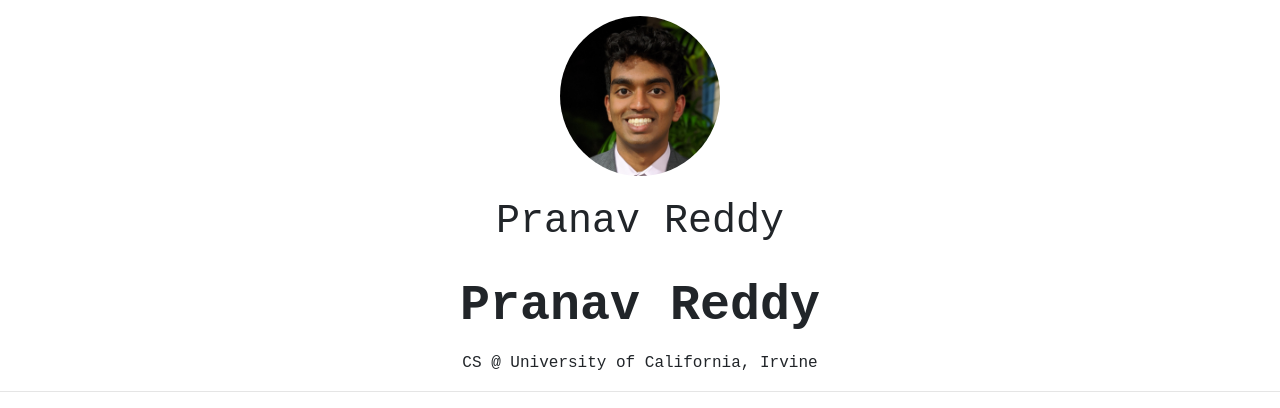
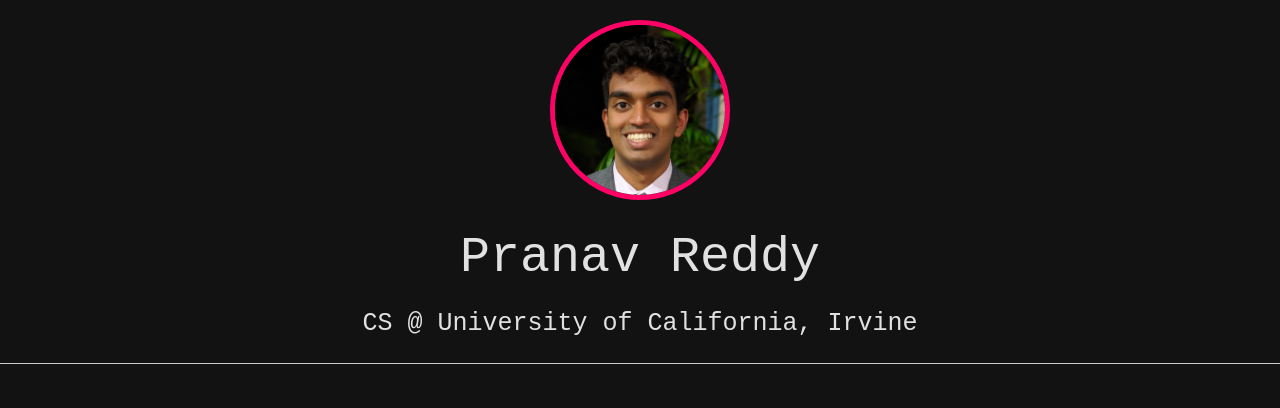
Before and after one commit to pranavmreddy/pranav.codes, a plain HTML site: page index.html in a window 1280 px wide. Drawn offline with nearby package versions, Linux system fonts and the light colour scheme.

Commit message:
switced to dark mode

```diff
--- a/index.html
+++ b/index.html
@@ -24,10 +24,14 @@
               <div class="col-3"></div>
               <div class="col-6 text-center">
                 <img src="rsrc/profilepic.jpg" id="profilepic" class="rounded-circle mt-3">
-                <div id="name" class="mt-3 mb-2">Pranav Reddy</div>
-                <div id="name2" class="mt-3 mb-2">Pranav Reddy</div>
+                <!-- <div id="name2" class="mt-3 mb-2">Pranav Reddy</div> -->
               </div>
               <div class="col-3"></div>
+          </div>
+          <div class="row">
+              <div class="col text-center">
+                <div id="name" class="mt-3 mb-2">Pranav Reddy</div>
+              </div>
           </div>
           <div class="row">
               <div class="col text-center">
--- a/main.css
+++ b/main.css
@@ -1,10 +1,25 @@
+@media (max-width: 768px) {
+    html{font-size: 12px;}
+}
+
+@media (min-width: 769px) {
+    html{font-size: 20px;}
+}
+
+
 body{
     font-family: 'Roboto-Mono', monospace;
     font-weight: 400;
+    color: 	#e1e1e1;
+    background-color: #121212;
+}
+
+hr{
+    background-color: 	#e1e1e1;
 }
 
 .tag{
-    font-size: 1rem;
+    font-size: 1.25rem;
 }
 
 #name{
@@ -12,12 +27,8 @@ body{
     /*font-weight: 700;*/
 }
 
-#name2{
-    font-size: 50px;
-    font-weight: 700;
+#profilepic{
+    max-width: 9rem;
+    max-height: auto;
+    border: 0.25rem solid #ff0266;
 }
-
-#profilepic{
-    max-width: 160px;
-    max-height: auto;
-}
```
